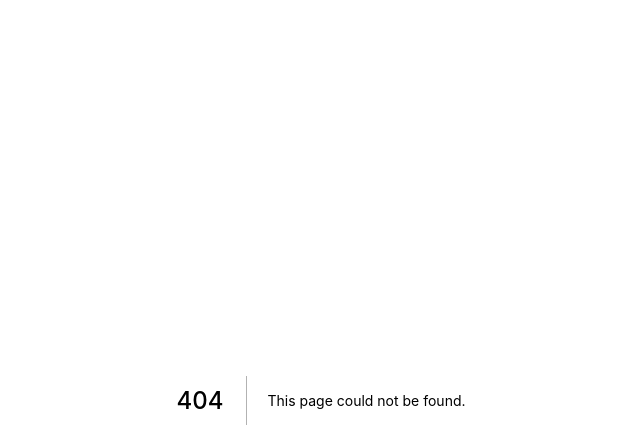
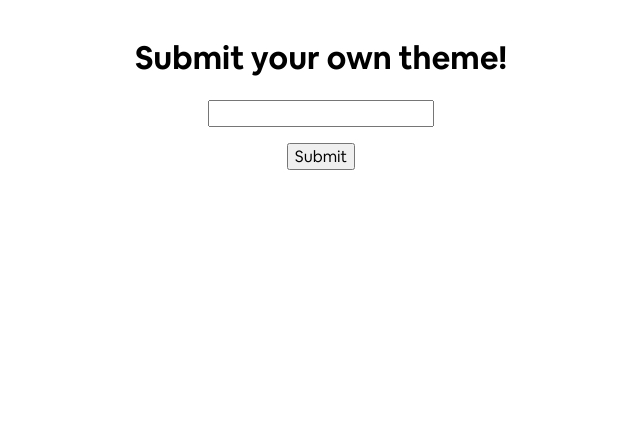
Before and after one commit to thiskevinwang/whats-my-zoom-theme, a Next.js app: page /submit in a window 1280 px wide. Before the commit this address had no page. Shown: the top 448 px of the page, without its empty margins (319-959 px from the left). Built offline with nearby package versions, Linux system fonts and the light colour scheme.

Commit message:
submit page and shared api route

```diff
--- a/package.json
+++ b/package.json
@@ -7,6 +7,7 @@
     "start": "next start"
   },
   "dependencies": {
+    "lodash": "^4.17.15",
     "next": "latest",
     "react": "^16.13.1",
     "react-dom": "^16.13.1",
@@ -16,6 +17,7 @@
   "author": "",
   "license": "ISC",
   "devDependencies": {
+    "@types/lodash": "^4.14.151",
     "@types/styled-components": "^5.1.0"
   }
 }
--- /dev/null
+++ b/pages/api/themes.js
@@ -0,0 +1,18 @@
+const ENDPOINT = "https://odc8qwofsc.execute-api.us-east-1.amazonaws.com/dev";
+
+export default async (req, res) => {
+  console.log(req.method, req.body);
+
+  if (req.method === "POST") {
+    const data = await fetch(ENDPOINT, {
+      method: "POST",
+      body: req.body,
+    }).then((res) => res.json());
+
+    res.send(data);
+  } else {
+    const themes = await fetch(ENDPOINT, {}).then((res) => res.json());
+
+    return res.send(themes);
+  }
+};
--- /dev/null
+++ b/pages/submit.js
@@ -0,0 +1,74 @@
+import { useState } from "react";
+import styled from "styled-components";
+import Link from "next/link";
+
+const Errthang = styled.div`
+  display: flex;
+  flex-direction: column;
+  justify-content: center;
+  align-items: center;
+  text-align: center;
+
+  max-width: 800px;
+  margin: auto;
+  padding: 1rem;
+
+  button {
+    margin-top: 1rem;
+    margin-bottom: 1rem;
+    font-family: var(--font-sans);
+    font-size: 1rem;
+  }
+
+  input {
+    font-family: var(--font-sans);
+    font-size: 1rem;
+  }
+  p {
+    max-width: 540px;
+  }
+  summary {
+    cursor: pointer;
+    outline: none;
+  }
+  summary::-webkit-details-marker {
+    display: none;
+  }
+  summary:before {
+    content: "ℹ️";
+  }
+  details[open] summary:before {
+    content: "❌";
+  }
+`;
+
+export default function Submit() {
+  const [text, setText] = useState();
+  const [success, setSuccess] = useState();
+  const handleChange = (e) => setText(e.target.value);
+  const handleSubmit = async () => {
+    await fetch("/api/themes", {
+      method: "POST",
+      body: JSON.stringify({ text }),
+    });
+    setSuccess(true);
+  };
+
+  return (
+    <Errthang>
+      <h1>Submit your own theme!</h1>
+
+      {success ? (
+        <>
+          <h2>Thanks!</h2>
+          <Link href="/">Go home</Link>
+        </>
+      ) : (
+        <>
+          <input value={text} onChange={handleChange} />
+          <button onClick={handleSubmit}>Submit</button>
+        </>
+      )}
+    </Errthang>
+  );
+}
```
Also changed, not shown: pages/index.js (+48 -0 lines), 1 other file (tests, documents, lock files or other folders).
